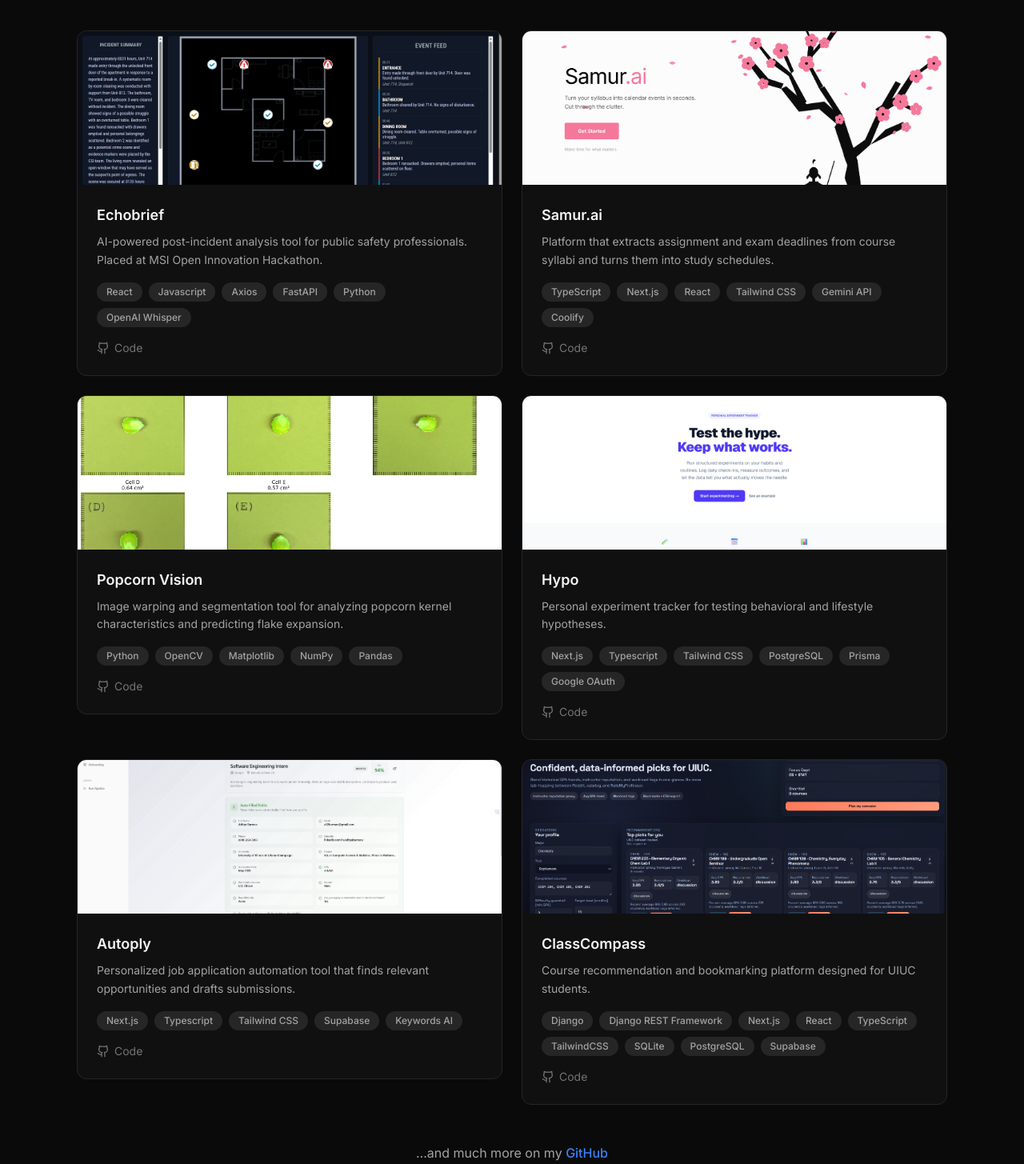
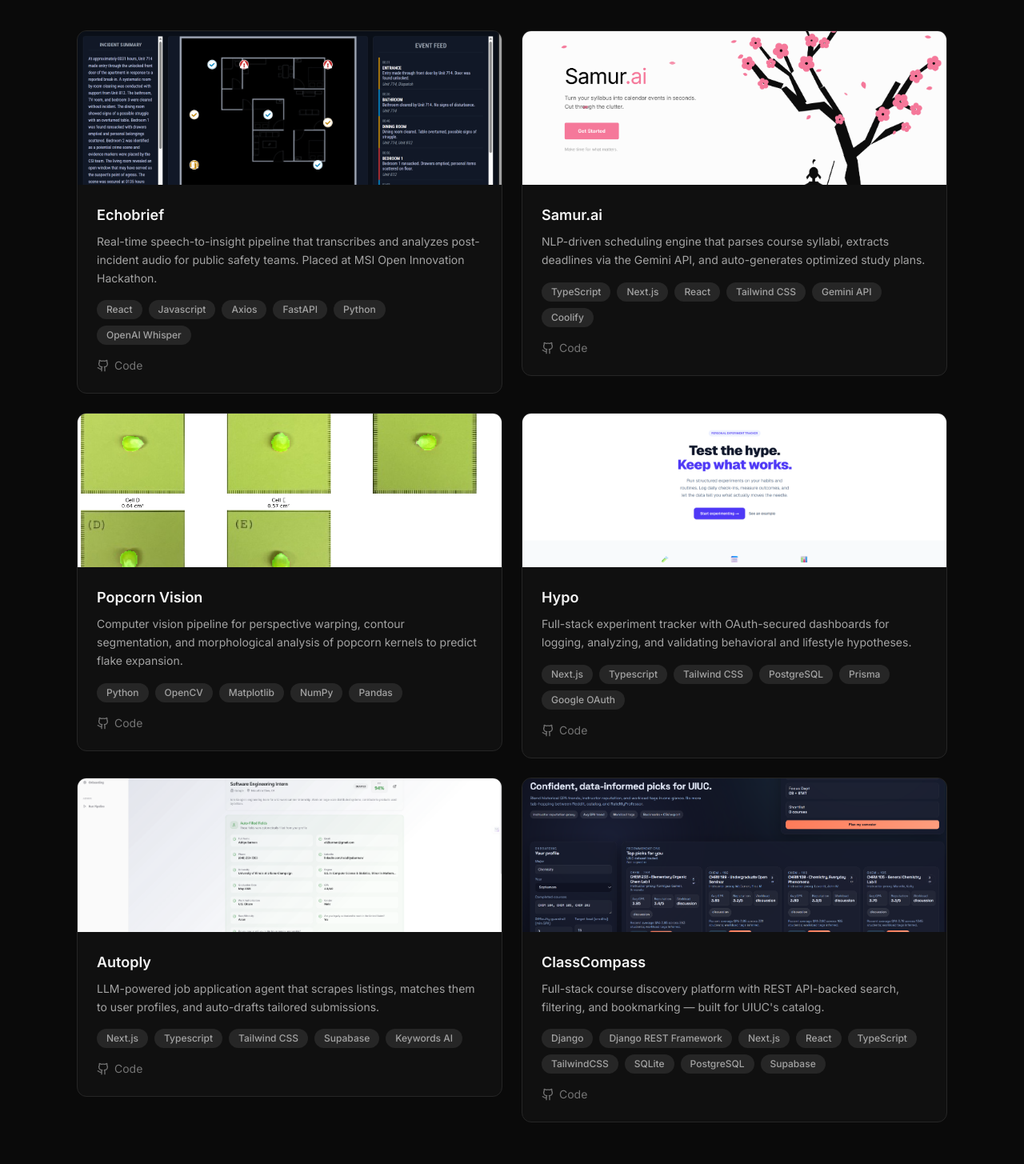
Before and after one commit to barmanax/personal-website-deployed, a Next.js app: page /projects in a window 1280 px wide. Shown: the part 250-1705 px from the top of the page at 80% size. Built offline with nearby package versions, Linux system fonts and the light colour scheme.

Commit message:
change app descriptions

```diff
--- a/src/data/content.ts
+++ b/src/data/content.ts
@@ -166,7 +166,7 @@
   {
     title: "Echobrief",
     description:
-      "AI-powered post-incident analysis tool for public safety professionals. Placed at MSI Open Innovation Hackathon.",
+      "Real-time speech-to-insight pipeline that transcribes and analyzes post-incident audio for public safety teams. Placed at MSI Open Innovation Hackathon.",
     techTags: ["React", "Javascript", "Axios", "FastAPI", "Python", "OpenAI Whisper"],
     image: "/projects/echobrief.png",
     github: "https://github.com/barmanax/echobrief",
@@ -174,7 +174,7 @@
   {
     title: "Samur.ai",
     description:
-      "Platform that extracts assignment and exam deadlines from course syllabi and turns them into study schedules.",
+      "NLP-driven scheduling engine that parses course syllabi, extracts deadlines via the Gemini API, and auto-generates optimized study plans.",
     techTags: ["TypeScript", "Next.js", "React", "Tailwind CSS", "Gemini API", "Coolify"],
     image: "/projects/samurai.png",
     github: "https://github.com/barmanax/samur.ai",
@@ -182,7 +182,7 @@
   {
     title: "Popcorn Vision",
     description:
-      "Image warping and segmentation tool for analyzing popcorn kernel characteristics and predicting flake expansion.",
+      "Computer vision pipeline for perspective warping, contour segmentation, and morphological analysis of popcorn kernels to predict flake expansion.",
     techTags: ["Python", "OpenCV", "Matplotlib", "NumPy", "Pandas"],
     image: "/projects/popcorn.png",
     github: "https://github.com/barmanax/popcorn-vision",
@@ -190,7 +190,7 @@
     {
     title: "Hypo",
     description:
-      "Personal experiment tracker for testing behavioral and lifestyle hypotheses.",
+      "Full-stack experiment tracker with OAuth-secured dashboards for logging, analyzing, and validating behavioral and lifestyle hypotheses.",
     techTags: ["Next.js", "Typescript", "Tailwind CSS", "PostgreSQL", "Prisma", "Google OAuth"],
     image: "/projects/hypo.png",
     github: "https://github.com/barmanax/hypo",
@@ -198,7 +198,7 @@
   {
     title: "Autoply",
     description:
-      "Personalized job application automation tool that finds relevant opportunities and drafts submissions.",
+      "LLM-powered job application agent that scrapes listings, matches them to user profiles, and auto-drafts tailored submissions.",
     techTags: ["Next.js", "Typescript", "Tailwind CSS", "Supabase", "Keywords AI"],
     image: "/projects/autoply.png",
     github: "https://github.com/barmanax/autoply",
@@ -206,7 +206,7 @@
   {
     title: "ClassCompass",
     description:
-      "Course recommendation and bookmarking platform designed for UIUC students.",
+      "Full-stack course discovery platform with REST API-backed search, filtering, and bookmarking — built for UIUC's catalog.",
     techTags: ["Django", "Django REST Framework", "Next.js", "React", "TypeScript", "TailwindCSS", "SQLite", "PostgreSQL", "Supabase"],
     image: "/projects/coursecompass.png",
     github: "https://github.com/CS222-UIUC/ClassCompass",
```
